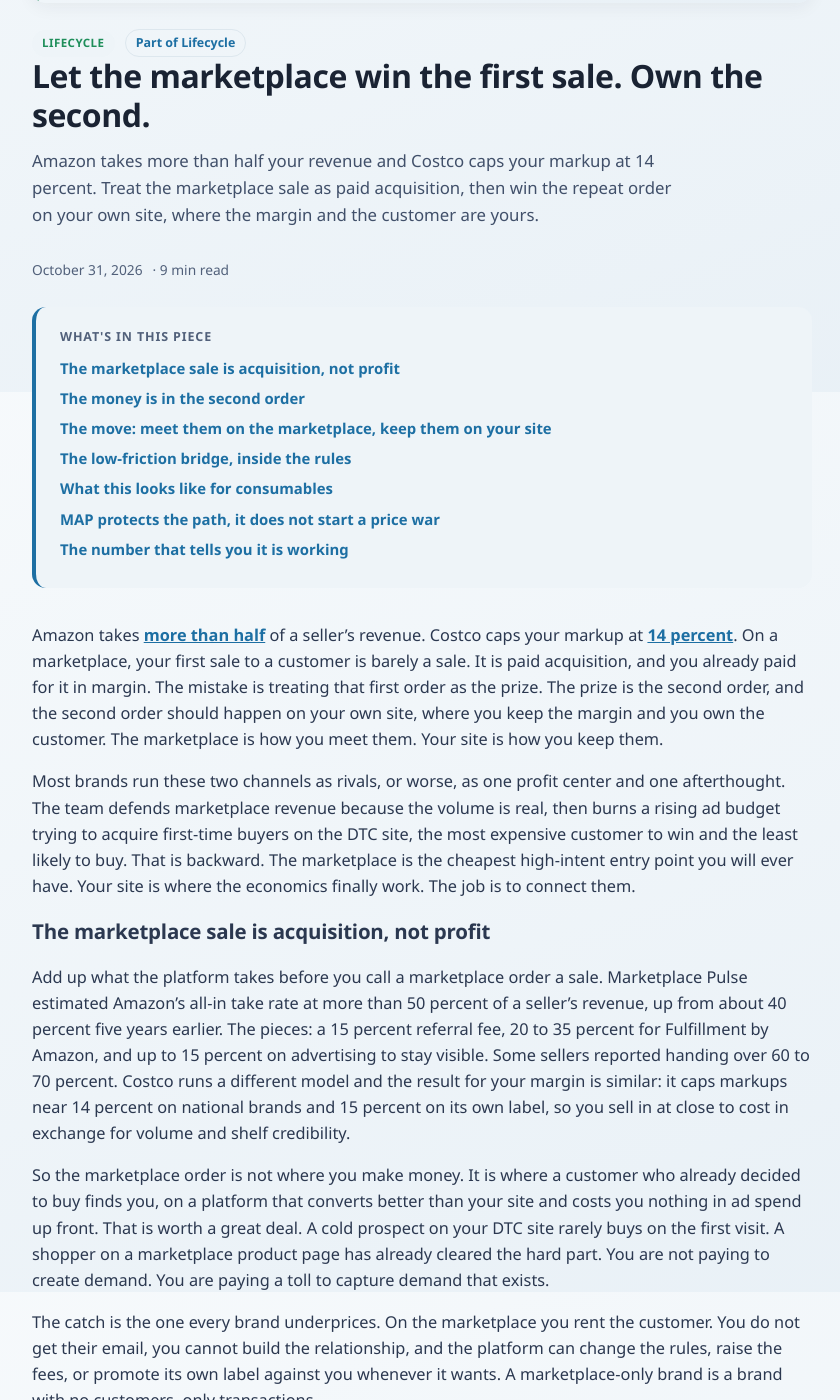
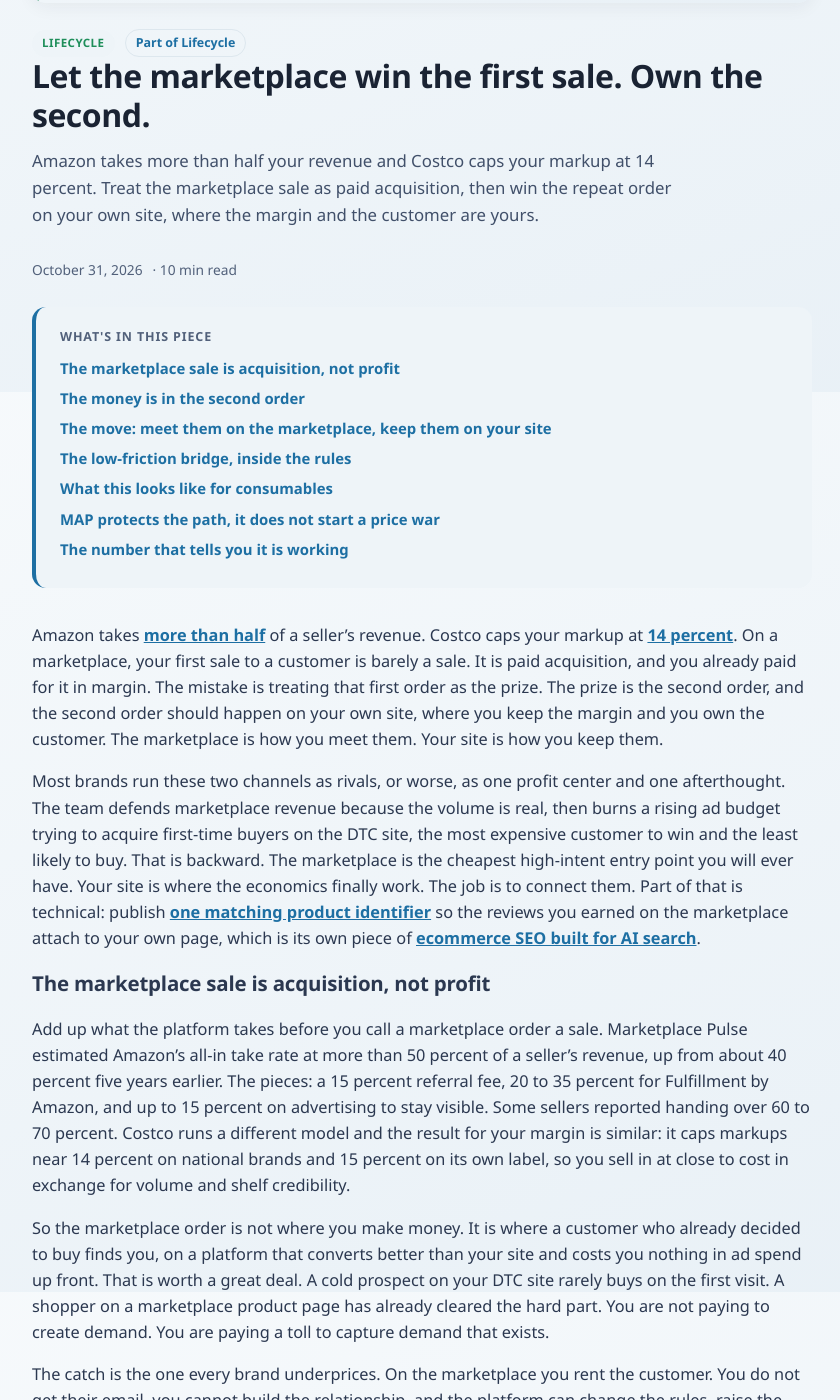
Before and after one commit to lsobrinski-marketing/lindseysobrinski.com, a Jekyll site: the page built from _posts/2026-10-31-marketplace-first-order-own-the-repeat.md, in a window 1280 px wide and 1400 px high, scrolled down 508 px. Shown: the whole window, without its empty margins (218-1058 px from the left). Built offline with Jekyll 4.4.1, drawn with Linux system fonts in a browser that asks for light colours.

Commit message:
Cross-category links the layout can't infer: marketplace<->gtin + ecommerce hub, four-kinds->marketplace, shoppers->ecommerce hub
Co-Authored-By: Claude Opus 4.8 <noreply@anthropic.com>

```diff
--- a/_posts/2026-10-31-marketplace-first-order-own-the-repeat.md
+++ b/_posts/2026-10-31-marketplace-first-order-own-the-repeat.md
@@ -53,7 +53,7 @@ faq:
 
 Amazon takes [more than half](https://www.marketplacepulse.com/articles/amazon-takes-a-50-cut-of-sellers-revenue) of a seller's revenue. Costco caps your markup at [14 percent](https://finance.yahoo.com/news/costco-reveals-keeps-prices-low-183300293.html). On a marketplace, your first sale to a customer is barely a sale. It is paid acquisition, and you already paid for it in margin. The mistake is treating that first order as the prize. The prize is the second order, and the second order should happen on your own site, where you keep the margin and you own the customer. The marketplace is how you meet them. Your site is how you keep them.
 
-Most brands run these two channels as rivals, or worse, as one profit center and one afterthought. The team defends marketplace revenue because the volume is real, then burns a rising ad budget trying to acquire first-time buyers on the DTC site, the most expensive customer to win and the least likely to buy. That is backward. The marketplace is the cheapest high-intent entry point you will ever have. Your site is where the economics finally work. The job is to connect them.
+Most brands run these two channels as rivals, or worse, as one profit center and one afterthought. The team defends marketplace revenue because the volume is real, then burns a rising ad budget trying to acquire first-time buyers on the DTC site, the most expensive customer to win and the least likely to buy. That is backward. The marketplace is the cheapest high-intent entry point you will ever have. Your site is where the economics finally work. The job is to connect them. Part of that is technical: publish [one matching product identifier](/blog/gtin-connects-your-marketplace-reviews/) so the reviews you earned on the marketplace attach to your own page, which is its own piece of [ecommerce SEO built for AI search](/seo-aeo-geo/ecommerce-seo/).
 
 ## The marketplace sale is acquisition, not profit
 
```
Also changed, not shown: _posts/2026-09-03-four-kinds-of-churn.md (+1 -1 lines), _posts/2026-10-16-shoppers-need-a-date-they-can-trust.md (+1 -1 lines).
